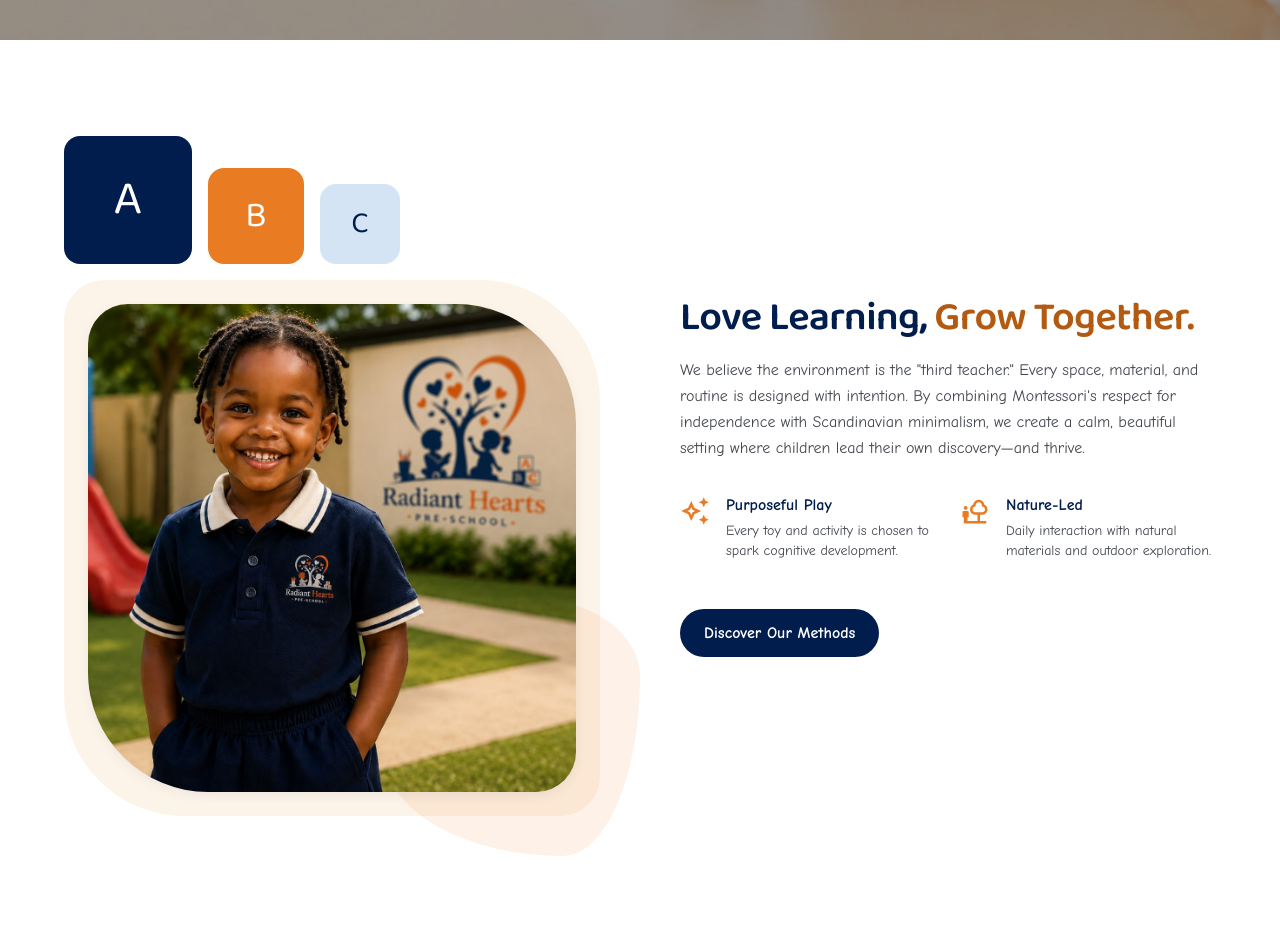
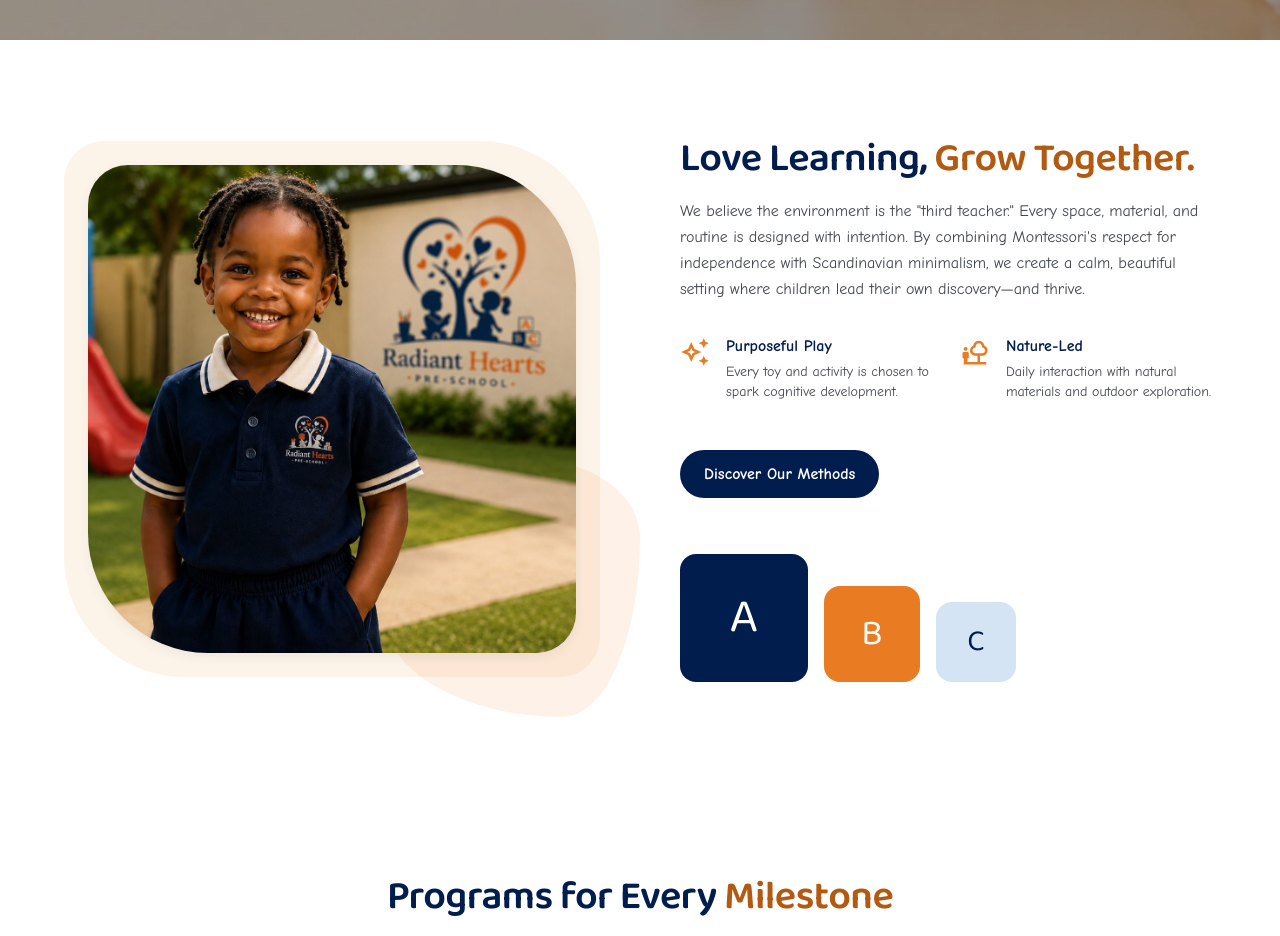
Before and after one commit to McClouds-web/radianthearts, a website built with Vite: page index.html in a window 1280 px wide. Shown: the part 840-1776 px from the top of the page. Built offline with nearby package versions, Linux system fonts and the light colour scheme.

Commit message:
Move A/B/C blocks below the Discover Our Methods button

```diff
--- a/index.html
+++ b/index.html
@@ -403,11 +403,6 @@
 <section class="py-24 bg-white relative overflow-hidden px-margin-desktop">
 <div class="max-w-container-max mx-auto grid grid-cols-1 lg:grid-cols-2 gap-20 items-center">
 <div class="relative order-2 lg:order-1">
-<div class="flex gap-4 items-end mb-4">
-<div class="w-32 h-32 bg-primary rounded-lg flex items-center justify-center text-white font-display text-5xl">A</div>
-<div class="w-24 h-24 bg-secondary-container rounded-lg flex items-center justify-center text-white font-display text-4xl">B</div>
-<div class="w-20 h-20 bg-surface-container-highest rounded-lg flex items-center justify-center text-primary font-display text-3xl">C</div>
-</div>
 <div class="organic-border bg-surface-container-low p-6 relative">
 <img alt="Classroom environment" class="organic-border shadow-scandi w-full aspect-square object-cover z-10 relative" src="img/rh/image2.jpg"/>
 <div class="absolute -bottom-10 -right-10 bg-secondary-container/10 w-64 h-64 blob-shape -z-0"></div>
@@ -438,6 +433,11 @@
 </div>
 <div class="pt-4">
 <a class="inline-flex items-center justify-center text-center bg-primary text-white px-6 py-3 rounded-full font-bold hover:bg-primary-container smooth-transition" href="about.html">Discover Our Methods</a>
+</div>
+<div class="flex gap-4 items-end pt-6">
+<div class="w-32 h-32 bg-primary rounded-lg flex items-center justify-center text-white font-display text-5xl">A</div>
+<div class="w-24 h-24 bg-secondary-container rounded-lg flex items-center justify-center text-white font-display text-4xl">B</div>
+<div class="w-20 h-20 bg-surface-container-highest rounded-lg flex items-center justify-center text-primary font-display text-3xl">C</div>
 </div>
 </div>
 </div>
```
